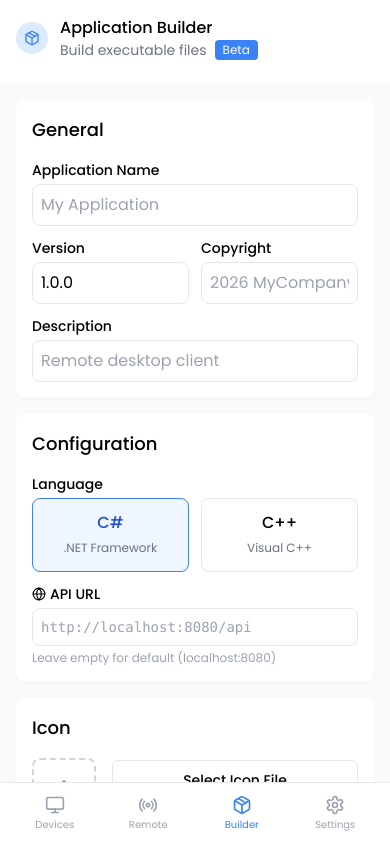
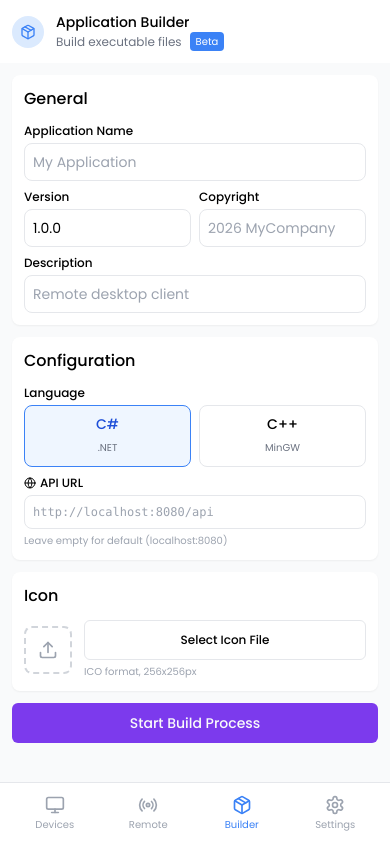
Before and after one commit to nffdev/Deskr, a React (Vite) app in the folder website/Front/: page /dash/builder in a window 390 px wide. Built offline with nearby package versions, Linux system fonts and the light colour scheme; no server answers.

Commit message:
feat(front): updated builder responsive

```diff
--- a/website/Front/src/routes/dash/Builder.jsx
+++ b/website/Front/src/routes/dash/Builder.jsx
@@ -62,36 +62,25 @@ export default function Builder() {
             success: data.success
           }));
 
-          if (data.success) {
-            setBuildStep('complete');
-          } else {
-            setBuildStep('error');
-          }
+          setBuildStep(data.success ? 'complete' : 'error');
         }
       }
     });
 
-    return () => {
-      socket.disconnect();
-    };
+    return () => socket.disconnect();
   }, []);
 
   const manageConfigChange = (field, value) => {
-    setBuildConfig(prev => ({
-      ...prev,
-      [field]: value
-    }));
+    setBuildConfig(prev => ({ ...prev, [field]: value }));
   };
 
   const handleIconSelect = async (file) => {
     if (!file) return;
-
     const reader = new FileReader();
     reader.onload = async (e) => {
       setIconPreview(e.target.result);
       const base64 = e.target.result.split(',')[1];
       const iconId = Date.now().toString(16);
-
       try {
         const token = localStorage.getItem('token');
         await fetch(`${BASE_API}/v${API_VERSION}/build/upload/icon`, {
@@ -113,21 +102,13 @@ export default function Builder() {
 
   const startBuild = async () => {
     if (!buildConfig.appName) {
-      alert('Le nom de l\'application est requis');
+      alert("Le nom de l'application est requis");
       return;
     }
 
     setBuildStep('building');
     startTimeRef.current = new Date();
-    setBuildStatus({
-      progress: 0,
-      message: 'Initialisation du build...',
-      error: null,
-      buildTime: null,
-      fileSize: null,
-      fileName: null,
-      success: null
-    });
+    setBuildStatus({ progress: 0, message: 'Initialisation du build...', error: null, buildTime: null, fileSize: null, fileName: null, success: null });
 
     try {
       const token = localStorage.getItem('token');
@@ -149,24 +130,14 @@ export default function Builder() {
       });
 
       const data = await response.json();
-
       if (!response.ok) {
-        setBuildStatus(prev => ({
-          ...prev,
-          error: data.error || 'Build failed to start.',
-          message: 'Build failed.'
-        }));
+        setBuildStatus(prev => ({ ...prev, error: data.error || 'Build failed to start.', message: 'Build failed.' }));
         setBuildStep('error');
         return;
       }
-
       buildIdRef.current = data.buildId;
     } catch (err) {
-      setBuildStatus(prev => ({
-        ...prev,
-        error: err.message,
-        message: 'Failed to connect to build server.'
-      }));
+      setBuildStatus(prev => ({ ...prev, error: err.message, message: 'Failed to connect to build server.' }));
       setBuildStep('error');
     }
   };
@@ -189,292 +160,176 @@ export default function Builder() {
     setBuildStep('config');
     buildIdRef.current = null;
     setIconPreview(null);
-    setBuildStatus({
-      progress: 0,
-      message: '',
-      error: null,
-      buildTime: null,
-      fileSize: null,
-      fileName: null,
-      success: null
-    });
+    setBuildStatus({ progress: 0, message: '', error: null, buildTime: null, fileSize: null, fileName: null, success: null });
   };
 
   const formatFileSize = (bytes) => {
     if (!bytes) return '0 MB';
-    const mb = (bytes / (1024 * 1024)).toFixed(1);
-    return `${mb} MB`;
+    return `${(bytes / (1024 * 1024)).toFixed(1)} MB`;
   };
 
   return (
-    <div className="h-screen bg-gray-50 pb-16 overflow-y-auto">
-      <header className="p-4 bg-white">
-        <div className="flex items-center gap-3 mb-2">
-          <div className="w-8 h-8 bg-blue-100 rounded-full flex items-center justify-center">
+    <div className="min-h-screen bg-gray-50 pb-16 sm:pb-20 overflow-y-auto">
+      <header className="p-3 sm:p-4 bg-white">
+        <div className="max-w-3xl mx-auto flex items-center gap-3">
+          <div className="w-8 h-8 bg-blue-100 rounded-full flex items-center justify-center shrink-0">
             <Package className="w-4 h-4 text-blue-500" />
           </div>
-          <div>
-            <h1 className="font-medium">Application Builder</h1>
+          <div className="min-w-0">
+            <h1 className="font-medium text-sm sm:text-base">Application Builder</h1>
             <div className="flex items-center gap-2">
-              <span className="text-sm text-gray-500">Build executable files</span>
-              <span className="px-2 py-0.5 text-xs bg-blue-500 text-white rounded">Beta</span>
+              <span className="text-xs sm:text-sm text-gray-500">Build executable files</span>
+              <span className="px-1.5 sm:px-2 py-0.5 text-[10px] sm:text-xs bg-blue-500 text-white rounded">Beta</span>
             </div>
           </div>
         </div>
       </header>
 
-      <div className="p-4">
+      <div className="max-w-3xl mx-auto p-3 sm:p-4">
         {buildStep === 'config' && (
-          <div className="space-y-4">
-            <div className="bg-white p-4 rounded-lg shadow-sm">
-              <h2 className="font-medium text-lg mb-4">General</h2>
-              <div className="space-y-3">
+          <div className="space-y-3 sm:space-y-4">
+            <div className="bg-white p-3 sm:p-4 rounded-lg shadow-sm">
+              <h2 className="font-medium text-base sm:text-lg mb-3 sm:mb-4">General</h2>
+              <div className="space-y-2 sm:space-y-3">
                 <div>
-                  <label className="block text-sm font-medium mb-1">Application Name</label>
-                  <input
-                    type="text"
-                    value={buildConfig.appName}
-                    onChange={(e) => manageConfigChange('appName', e.target.value)}
-                    placeholder="My Application"
-                    className="w-full p-2 border rounded-lg"
-                  />
+                  <label className="block text-xs sm:text-sm font-medium mb-1">Application Name</label>
+                  <input type="text" value={buildConfig.appName} onChange={(e) => manageConfigChange('appName', e.target.value)} placeholder="My Application" className="w-full p-2 text-sm sm:text-base border rounded-lg" />
                 </div>
-                <div className="grid grid-cols-2 gap-3">
+                <div className="grid grid-cols-2 gap-2 sm:gap-3">
                   <div>
-                    <label className="block text-sm font-medium mb-1">Version</label>
-                    <input
-                      type="text"
-                      value={buildConfig.version}
-                      onChange={(e) => manageConfigChange('version', e.target.value)}
-                      placeholder="1.0.0"
-                      className="w-full p-2 border rounded-lg"
-                    />
+                    <label className="block text-xs sm:text-sm font-medium mb-1">Version</label>
+                    <input type="text" value={buildConfig.version} onChange={(e) => manageConfigChange('version', e.target.value)} placeholder="1.0.0" className="w-full p-2 text-sm sm:text-base border rounded-lg" />
                   </div>
                   <div>
-                    <label className="block text-sm font-medium mb-1">Copyright</label>
-                    <input
-                      type="text"
-                      value={buildConfig.copyright}
-                      onChange={(e) => manageConfigChange('copyright', e.target.value)}
-                      placeholder="2026 MyCompany"
-                      className="w-full p-2 border rounded-lg"
-                    />
+                    <label className="block text-xs sm:text-sm font-medium mb-1">Copyright</label>
+                    <input type="text" value={buildConfig.copyright} onChange={(e) => manageConfigChange('copyright', e.target.value)} placeholder="2026 MyCompany" className="w-full p-2 text-sm sm:text-base border rounded-lg" />
                   </div>
                 </div>
                 <div>
-                  <label className="block text-sm font-medium mb-1">Description</label>
-                  <input
-                    type="text"
-                    value={buildConfig.description}
-                    onChange={(e) => manageConfigChange('description', e.target.value)}
-                    placeholder="Remote desktop client"
-                    className="w-full p-2 border rounded-lg"
-                  />
+                  <label className="block text-xs sm:text-sm font-medium mb-1">Description</label>
+                  <input type="text" value={buildConfig.description} onChange={(e) => manageConfigChange('description', e.target.value)} placeholder="Remote desktop client" className="w-full p-2 text-sm sm:text-base border rounded-lg" />
                 </div>
               </div>
             </div>
 
-            <div className="bg-white p-4 rounded-lg shadow-sm">
-              <h2 className="font-medium text-lg mb-4">Configuration</h2>
-              <div className="space-y-3">
+            <div className="bg-white p-3 sm:p-4 rounded-lg shadow-sm">
+              <h2 className="font-medium text-base sm:text-lg mb-3 sm:mb-4">Configuration</h2>
+              <div className="space-y-2 sm:space-y-3">
                 <div>
-                  <label className="block text-sm font-medium mb-1">Language</label>
-                  <div className="grid grid-cols-2 gap-3">
-                    <button
-                      onClick={() => manageConfigChange('language', 'cs')}
-                      className={`p-3 border rounded-lg text-center transition-all ${
-                        buildConfig.language === 'cs'
-                          ? 'border-blue-500 bg-blue-50 text-blue-700'
-                          : 'border-gray-200 hover:border-gray-300'
-                      }`}
-                    >
-                      <span className="block font-medium">C#</span>
-                      <span className="text-xs text-gray-500">.NET Framework</span>
+                  <label className="block text-xs sm:text-sm font-medium mb-1">Language</label>
+                  <div className="grid grid-cols-2 gap-2 sm:gap-3">
+                    <button onClick={() => manageConfigChange('language', 'cs')} className={`p-2 sm:p-3 border rounded-lg text-center transition-all ${buildConfig.language === 'cs' ? 'border-blue-500 bg-blue-50 text-blue-700' : 'border-gray-200 hover:border-gray-300'}`}>
+                      <span className="block font-medium text-sm sm:text-base">C#</span>
+                      <span className="text-[10px] sm:text-xs text-gray-500">.NET</span>
                     </button>
-                    <button
-                      onClick={() => manageConfigChange('language', 'cpp')}
-                      className={`p-3 border rounded-lg text-center transition-all ${
-                        buildConfig.language === 'cpp'
-                          ? 'border-blue-500 bg-blue-50 text-blue-700'
-                          : 'border-gray-200 hover:border-gray-300'
-                      }`}
-                    >
-                      <span className="block font-medium">C++</span>
-                      <span className="text-xs text-gray-500">Visual C++</span>
+                    <button onClick={() => manageConfigChange('language', 'cpp')} className={`p-2 sm:p-3 border rounded-lg text-center transition-all ${buildConfig.language === 'cpp' ? 'border-blue-500 bg-blue-50 text-blue-700' : 'border-gray-200 hover:border-gray-300'}`}>
+                      <span className="block font-medium text-sm sm:text-base">C++</span>
+                      <span className="text-[10px] sm:text-xs text-gray-500">MinGW</span>
                     </button>
                   </div>
                 </div>
                 <div>
-                  <label className="block text-sm font-medium mb-1">
+                  <label className="block text-xs sm:text-sm font-medium mb-1">
                     <div className="flex items-center gap-1">
-                      <Globe className="w-3.5 h-3.5" />
+                      <Globe className="w-3 h-3 sm:w-3.5 sm:h-3.5" />
                       <span>API URL</span>
                     </div>
                   </label>
-                  <input
-                    type="text"
-                    value={buildConfig.apiUrl}
-                    onChange={(e) => manageConfigChange('apiUrl', e.target.value)}
-                    placeholder="http://localhost:8080/api"
-                    className="w-full p-2 border rounded-lg font-mono text-sm"
-                  />
-                  <p className="text-xs text-gray-400 mt-1">Leave empty for default (localhost:8080)</p>
+                  <input type="text" value={buildConfig.apiUrl} onChange={(e) => manageConfigChange('apiUrl', e.target.value)} placeholder="http://localhost:8080/api" className="w-full p-2 border rounded-lg font-mono text-xs sm:text-sm" />
+                  <p className="text-[10px] sm:text-xs text-gray-400 mt-1">Leave empty for default (localhost:8080)</p>
                 </div>
               </div>
             </div>
 
-            <div className="bg-white p-4 rounded-lg shadow-sm">
-              <h2 className="font-medium text-lg mb-4">Icon</h2>
-              <div className="flex items-center gap-4">
-                <div
-                  className="w-16 h-16 border-2 border-dashed border-gray-300 rounded-lg flex items-center justify-center cursor-pointer hover:border-blue-400 transition-colors overflow-hidden"
-                  onClick={() => document.getElementById('icon-upload').click()}
-                >
-                  {iconPreview ? (
-                    <img src={iconPreview} alt="Icon" className="w-full h-full object-contain" />
-                  ) : (
-                    <Upload className="w-6 h-6 text-gray-400" />
-                  )}
+            <div className="bg-white p-3 sm:p-4 rounded-lg shadow-sm">
+              <h2 className="font-medium text-base sm:text-lg mb-3 sm:mb-4">Icon</h2>
+              <div className="flex items-center gap-3 sm:gap-4">
+                <div className="w-12 h-12 sm:w-16 sm:h-16 border-2 border-dashed border-gray-300 rounded-lg flex items-center justify-center cursor-pointer hover:border-blue-400 transition-colors overflow-hidden shrink-0" onClick={() => document.getElementById('icon-upload').click()}>
+                  {iconPreview ? <img src={iconPreview} alt="Icon" className="w-full h-full object-contain" /> : <Upload className="w-5 h-5 sm:w-6 sm:h-6 text-gray-400" />}
                 </div>
-                <div className="flex-1">
-                  <Button
-                    variant="outline"
-                    className="w-full"
-                    onClick={() => document.getElementById('icon-upload').click()}
-                  >
+                <div className="flex-1 min-w-0">
+                  <Button variant="outline" className="w-full text-xs sm:text-sm" onClick={() => document.getElementById('icon-upload').click()}>
                     {buildConfig.icon ? buildConfig.icon.name : 'Select Icon File'}
                   </Button>
-                  <p className="text-xs text-gray-400 mt-1">ICO format recommended, 256x256px</p>
+                  <p className="text-[10px] sm:text-xs text-gray-400 mt-1">ICO format, 256x256px</p>
                 </div>
-                <input
-                  id="icon-upload"
-                  type="file"
-                  accept=".ico,.png"
-                  className="hidden"
-                  onChange={(e) => handleIconSelect(e.target.files[0])}
-                />
+                <input id="icon-upload" type="file" accept=".ico,.png" className="hidden" onChange={(e) => handleIconSelect(e.target.files[0])} />
               </div>
             </div>
 
-            <Button
-              className="w-full py-6 text-lg"
-              onClick={startBuild}
-            >
+            <Button className="w-full py-5 sm:py-6 text-sm sm:text-lg" onClick={startBuild}>
               Start Build Process
             </Button>
           </div>
         )}
 
         {buildStep === 'building' && (
-          <div className="bg-white p-6 rounded-lg shadow-sm flex flex-col items-center">
-            <div className="w-20 h-20 mb-6 relative">
+          <div className="bg-white p-4 sm:p-6 rounded-lg shadow-sm flex flex-col items-center">
+            <div className="w-16 h-16 sm:w-20 sm:h-20 mb-4 sm:mb-6 relative">
               <div className="absolute inset-0 flex items-center justify-center">
-                <Loader2 className="w-10 h-10 text-blue-500 animate-spin" />
+                <Loader2 className="w-8 h-8 sm:w-10 sm:h-10 text-blue-500 animate-spin" />
               </div>
               <svg className="w-full h-full" viewBox="0 0 100 100">
-                <circle
-                  className="text-gray-200"
-                  strokeWidth="8"
-                  stroke="currentColor"
-                  fill="transparent"
-                  r="40"
-                  cx="50"
-                  cy="50"
-                />
-                <circle
-                  className="text-blue-500"
-                  strokeWidth="8"
-                  strokeLinecap="round"
-                  stroke="currentColor"
-                  fill="transparent"
-                  r="40"
-                  cx="50"
-                  cy="50"
-                  strokeDasharray={`${2 * Math.PI * 40}`}
-                  strokeDashoffset={`${2 * Math.PI * 40 * (1 - buildStatus.progress / 100)}`}
-                />
+                <circle className="text-gray-200" strokeWidth="8" stroke="currentColor" fill="transparent" r="40" cx="50" cy="50" />
+                <circle className="text-blue-500" strokeWidth="8" strokeLinecap="round" stroke="currentColor" fill="transparent" r="40" cx="50" cy="50" strokeDasharray={`${2 * Math.PI * 40}`} strokeDashoffset={`${2 * Math.PI * 40 * (1 - buildStatus.progress / 100)}`} />
               </svg>
             </div>
-
-            <h2 className="text-xl font-medium mb-2">Building Application</h2>
-            <p className="text-gray-500 mb-1">{buildConfig.language === 'cs' ? 'C# (.NET)' : 'C++ (MSVC)'}</p>
-            <p className="text-gray-500 mb-4">{buildStatus.message}</p>
-
-            <div className="w-full bg-gray-200 rounded-full h-2.5 mb-2">
-              <div
-                className="bg-blue-500 h-2.5 rounded-full transition-all duration-500"
-                style={{ width: `${buildStatus.progress}%` }}
-              ></div>
+            <h2 className="text-lg sm:text-xl font-medium mb-2">Building Application</h2>
+            <p className="text-xs sm:text-sm text-gray-500 mb-1">{buildConfig.language === 'cs' ? 'C# (.NET)' : 'C++ (MinGW)'}</p>
+            <p className="text-xs sm:text-sm text-gray-500 mb-4 text-center">{buildStatus.message}</p>
+            <div className="w-full bg-gray-200 rounded-full h-2 sm:h-2.5 mb-2">
+              <div className="bg-blue-500 h-2 sm:h-2.5 rounded-full transition-all duration-500" style={{ width: `${buildStatus.progress}%` }} />
             </div>
-            <p className="text-sm text-gray-500">{buildStatus.progress}% Complete</p>
+            <p className="text-xs sm:text-sm text-gray-500">{buildStatus.progress}% Complete</p>
           </div>
         )}
 
         {buildStep === 'error' && (
-          <div className="bg-white p-6 rounded-lg shadow-sm">
-            <div className="flex flex-col items-center mb-6">
-              <div className="w-16 h-16 bg-red-100 rounded-full flex items-center justify-center mb-4">
-                <AlertCircle className="w-8 h-8 text-red-500" />
+          <div className="bg-white p-4 sm:p-6 rounded-lg shadow-sm">
+            <div className="flex flex-col items-center mb-4 sm:mb-6">
+              <div className="w-12 h-12 sm:w-16 sm:h-16 bg-red-100 rounded-full flex items-center justify-center mb-3 sm:mb-4">
+                <AlertCircle className="w-6 h-6 sm:w-8 sm:h-8 text-red-500" />
               </div>
-              <h2 className="text-xl font-medium">Build Failed</h2>
-              <p className="text-gray-500 mt-1">{buildStatus.message}</p>
+              <h2 className="text-lg sm:text-xl font-medium">Build Failed</h2>
+              <p className="text-xs sm:text-sm text-gray-500 mt-1 text-center">{buildStatus.message}</p>
             </div>
-
             {buildStatus.error && (
-              <div className="border border-red-200 rounded-lg p-4 mb-6 bg-red-50">
-                <pre className="text-sm text-red-700 whitespace-pre-wrap overflow-x-auto max-h-48 overflow-y-auto">
+              <div className="border border-red-200 rounded-lg p-3 sm:p-4 mb-4 sm:mb-6 bg-red-50">
+                <pre className="text-xs sm:text-sm text-red-700 whitespace-pre-wrap overflow-x-auto max-h-36 sm:max-h-48 overflow-y-auto">
                   {buildStatus.error}
                 </pre>
               </div>
             )}
-
-            <Button
-              className="w-full"
-              onClick={resetBuilder}
-            >
-              Try Again
-            </Button>
+            <Button className="w-full" onClick={resetBuilder}>Try Again</Button>
           </div>
         )}
 
         {buildStep === 'complete' && (
-          <div className="bg-white p-6 rounded-lg shadow-sm">
-            <div className="flex flex-col items-center mb-6">
-              <div className="w-16 h-16 bg-green-100 rounded-full flex items-center justify-center mb-4">
-                <Check className="w-8 h-8 text-green-500" />
+          <div className="bg-white p-4 sm:p-6 rounded-lg shadow-sm">
+            <div className="flex flex-col items-center mb-4 sm:mb-6">
+              <div className="w-12 h-12 sm:w-16 sm:h-16 bg-green-100 rounded-full flex items-center justify-center mb-3 sm:mb-4">
+                <Check className="w-6 h-6 sm:w-8 sm:h-8 text-green-500" />
               </div>
-              <h2 className="text-xl font-medium">Build Completed!</h2>
-              <p className="text-gray-500 mt-1">Build time: {buildStatus.buildTime} seconds</p>
+              <h2 className="text-lg sm:text-xl font-medium">Build Completed!</h2>
+              <p className="text-xs sm:text-sm text-gray-500 mt-1">Build time: {buildStatus.buildTime} seconds</p>
             </div>
-
-            <div className="border rounded-lg p-4 mb-6">
+            <div className="border rounded-lg p-3 sm:p-4 mb-4 sm:mb-6">
               <div className="flex items-center justify-between mb-2">
-                <div className="flex items-center gap-2">
-                  <FileCode className="w-5 h-5 text-blue-500" />
-                  <span className="font-medium">{buildStatus.fileName || `${buildConfig.appName}.exe`}</span>
+                <div className="flex items-center gap-2 min-w-0">
+                  <FileCode className="w-4 h-4 sm:w-5 sm:h-5 text-blue-500 shrink-0" />
+                  <span className="font-medium text-sm sm:text-base truncate">{buildStatus.fileName || `${buildConfig.appName}.exe`}</span>
                 </div>
-                <span className="text-sm text-gray-500">{formatFileSize(buildStatus.fileSize)}</span>
+                <span className="text-xs sm:text-sm text-gray-500 shrink-0 ml-2">{formatFileSize(buildStatus.fileSize)}</span>
               </div>
-              <p className="text-sm text-gray-500 mb-4">
-                Version {buildConfig.version} — {buildConfig.language === 'cs' ? 'C# (.NET Framework)' : 'C++ (MSVC)'}
+              <p className="text-xs sm:text-sm text-gray-500 mb-3 sm:mb-4">
+                Version {buildConfig.version} — {buildConfig.language === 'cs' ? 'C# (.NET)' : 'C++ (MinGW)'}
               </p>
-
-              <Button
-                className="w-full flex items-center justify-center gap-2"
-                onClick={downloadBuild}
-              >
+              <Button className="w-full flex items-center justify-center gap-2" onClick={downloadBuild}>
                 <Download className="w-4 h-4" />
-                <span>Download Executable</span>
+                <span className="text-sm sm:text-base">Download Executable</span>
               </Button>
             </div>
-
-            <Button
-              variant="outline"
-              className="w-full"
-              onClick={resetBuilder}
-            >
-              Build Another
-            </Button>
+            <Button variant="outline" className="w-full" onClick={resetBuilder}>Build Another</Button>
           </div>
         )}
       </div>
```
